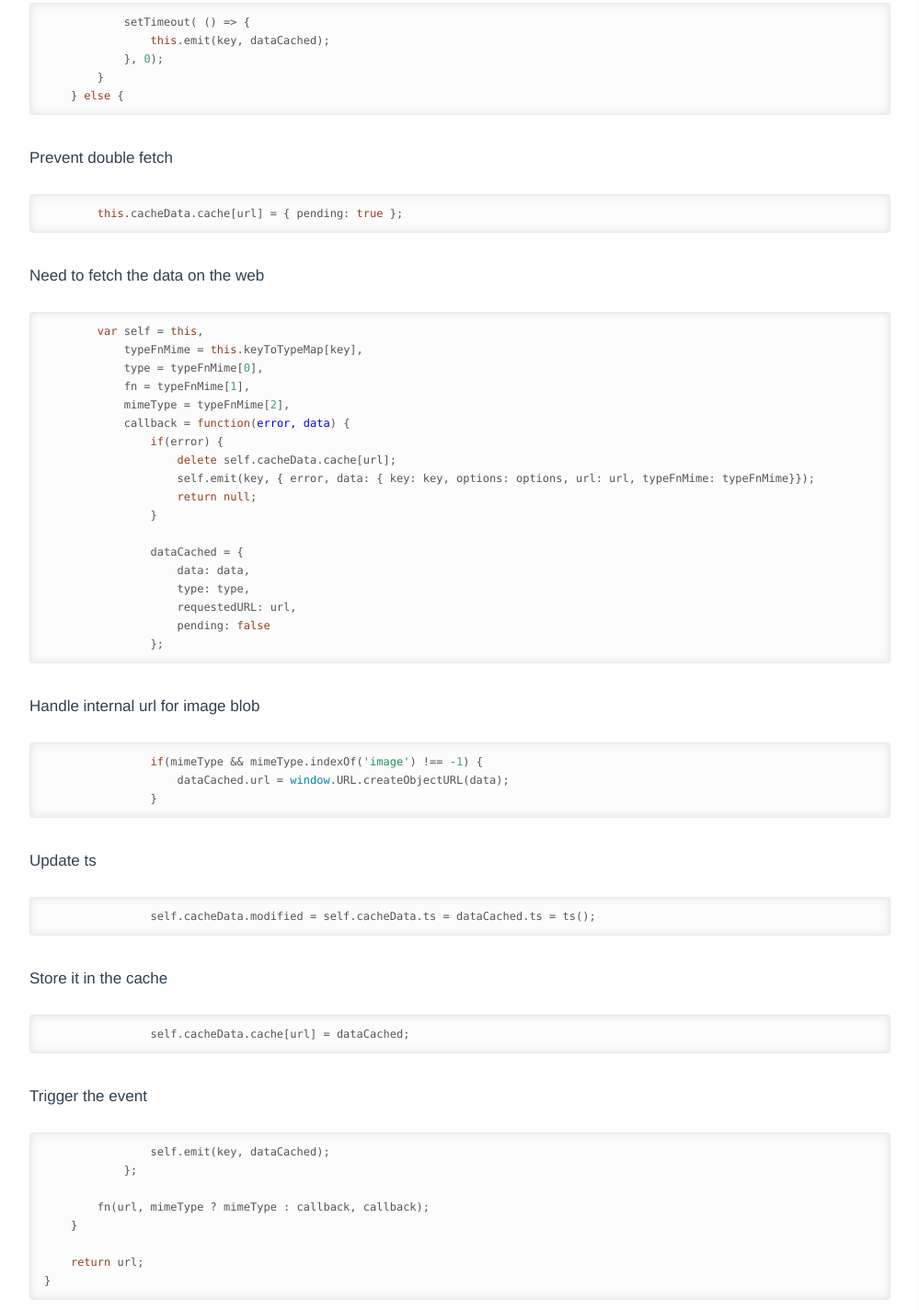
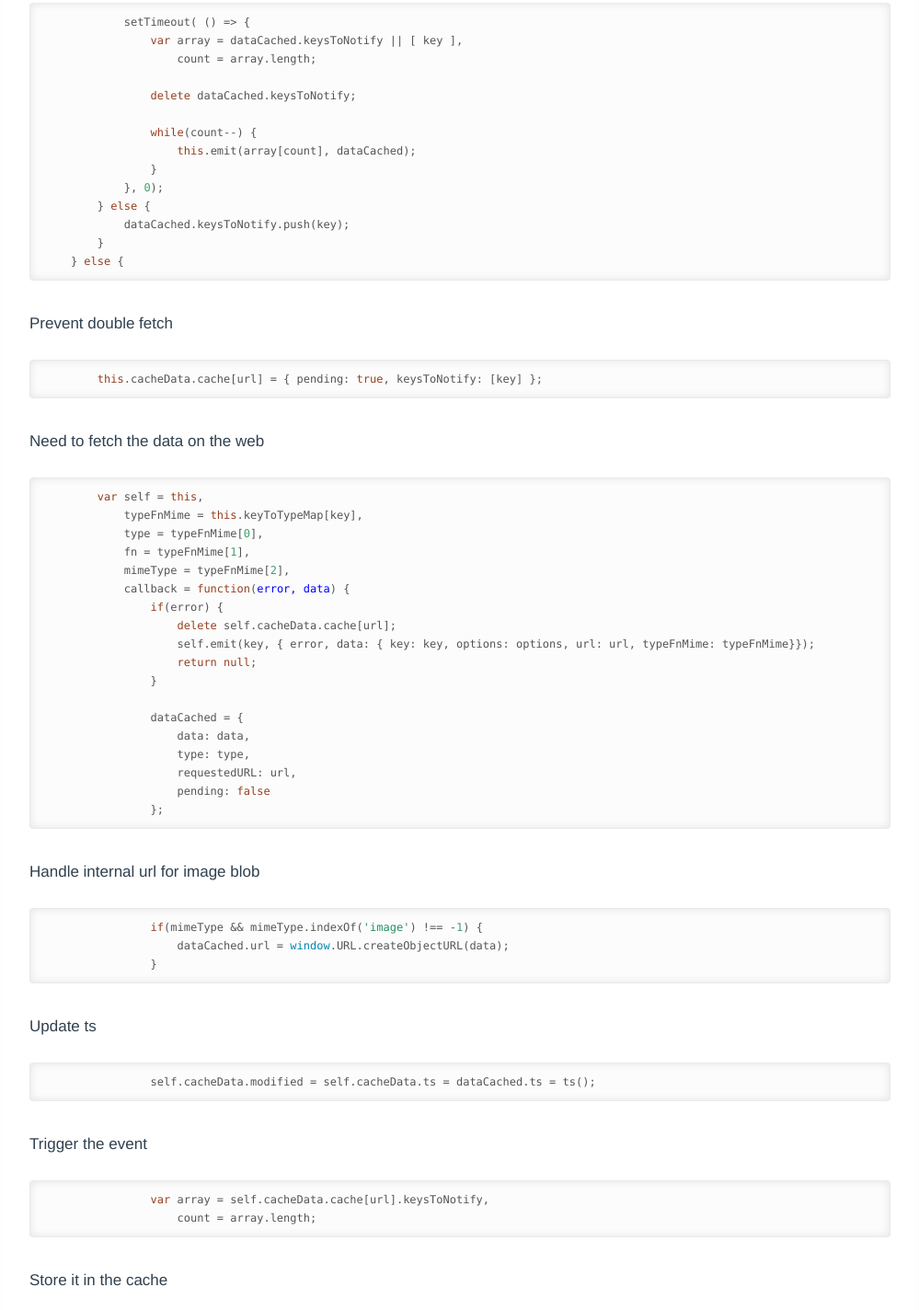
Before and after one commit to mcanthony/tonic-data-manager, a plain HTML site: page source/TonicDataManager.html in a window 1280 px wide. Shown: the part 1719-3143 px from the top of the page at 92% size, without its empty margins (156-1155 px from the left). Drawn offline with Linux system fonts and the light colour scheme.

Commit message:
Update code source

```diff
--- a/feed.xml
+++ b/feed.xml
@@ -5,8 +5,8 @@
     <description>Data retrieval and management made easy</description>
     <link>/tonic-data-manager/</link>
     <atom:link href="/tonic-data-manager/feed.xml" rel="self" type="application/rss+xml"/>
-    <pubDate>Thu, 13 Aug 2015 13:04:00 -0600</pubDate>
-    <lastBuildDate>Thu, 13 Aug 2015 13:04:00 -0600</lastBuildDate>
+    <pubDate>Fri, 21 Aug 2015 19:46:56 -0600</pubDate>
+    <lastBuildDate>Fri, 21 Aug 2015 19:46:56 -0600</lastBuildDate>
     <generator>Jekyll v2.5.3</generator>
 
       <item>
--- a/source/TonicDataManager.html
+++ b/source/TonicDataManager.html
@@ -186,8 +186,17 @@ This will trigger an event using the key as the type</p>
 
 
           <div class='highlight'><pre>            setTimeout( () =&gt; {
-                <span class="hljs-keyword">this</span>.emit(key, dataCached);
+                <span class="hljs-keyword">var</span> array = dataCached.keysToNotify || [ key ],
+                    count = array.length;
+
+                <span class="hljs-keyword">delete</span> dataCached.keysToNotify;
+
+                <span class="hljs-keyword">while</span>(count--) {
+                    <span class="hljs-keyword">this</span>.emit(array[count], dataCached);
+                }
             }, <span class="hljs-number">0</span>);
+        } <span class="hljs-keyword">else</span> {
+            dataCached.keysToNotify.push(key);
         }
     } <span class="hljs-keyword">else</span> {</pre></div>
 
@@ -196,7 +205,7 @@ This will trigger an event using the key as the type</p>
         <p>Prevent double fetch</p>
 
 
-          <div class='highlight'><pre>        <span class="hljs-keyword">this</span>.cacheData.cache[url] = { pending: <span class="hljs-literal">true</span> };</pre></div>
+          <div class='highlight'><pre>        <span class="hljs-keyword">this</span>.cacheData.cache[url] = { pending: <span class="hljs-literal">true</span>, keysToNotify: [key] };</pre></div>
 
 
 
@@ -240,17 +249,22 @@ This will trigger an event using the key as the type</p>
 
 
 
+        <p>Trigger the event</p>
+
+
+          <div class='highlight'><pre>                <span class="hljs-keyword">var</span> array = self.cacheData.cache[url].keysToNotify,
+                    count = array.length;</pre></div>
+
+
+
         <p>Store it in the cache</p>
 
 
-          <div class='highlight'><pre>                self.cacheData.cache[url] = dataCached;</pre></div>
+          <div class='highlight'><pre>                self.cacheData.cache[url] = dataCached;
 
-
-
-        <p>Trigger the event</p>
-
-
-          <div class='highlight'><pre>                self.emit(key, dataCached);
+                <span class="hljs-keyword">while</span>(count--) {
+                    self.emit(array[count], dataCached);
+                }
             };
 
         fn(url, mimeType ? mimeType : callback, callback);
```
Also changed, not shown: source/request.html (+3 -0 lines).
